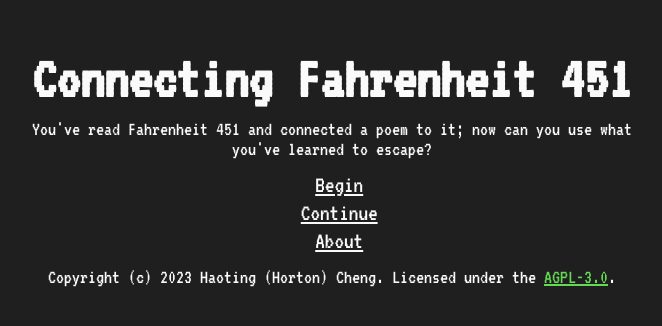
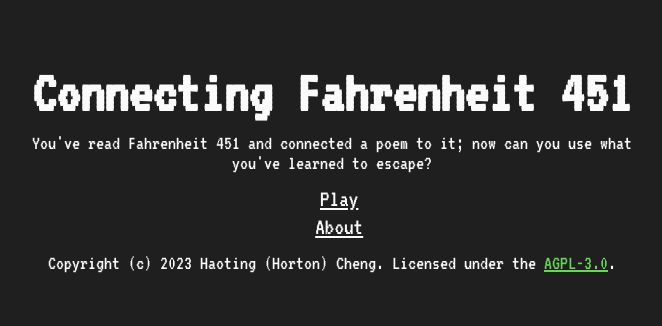
Before and after one commit to Take-Some-Bytes/connecting_fahrenheit451, a React (Vite) app: page / in a window 1280 px wide. Shown: the part 232-558 px from the top of the page, without its empty margins (308-970 px from the left). Built offline with nearby package versions, Linux system fonts and the light colour scheme.

Commit message:
Remove continue button
The play button's text now changes depending on whether the user has
played before.

```diff
--- a/src/pages/landing.jsx
+++ b/src/pages/landing.jsx
@@ -6,9 +6,30 @@
 import '../common-styles/link.css'
 
 /**
+ * Gets the text for the play button from the specified status.
+ * @param {string|null} status The current status.
+ * @returns {string}
+ */
+function getPlayTextFromStatus (status) {
+  switch (status) {
+    case null:
+      return 'Play'
+    case 'playing':
+      return 'Continue'
+    case 'completed':
+      return 'Play Again'
+    default:
+      throw new Error('Unrecognized play status')
+  }
+}
+
+/**
  * Landing page.
  */
 export default function Landing () {
+  const status = window.localStorage.getItem('status')
+  const playText = getPlayTextFromStatus(status)
+
   return (
     <article id='landing-main'>
       <header id='landing-header'>
@@ -19,8 +40,7 @@
         learned to escape?
       </p>
       <nav id='landing-nav'>
-        <Link to='/play' className='nav-link'>Begin</Link>
-        <Link to='/continue' className='nav-link'>Continue</Link>
+        <Link to='/play' className='nav-link'>{playText}</Link>
         <Link to='/about' className='nav-link'>About</Link>
       </nav>
       <footer id='landing-footer'>
```
